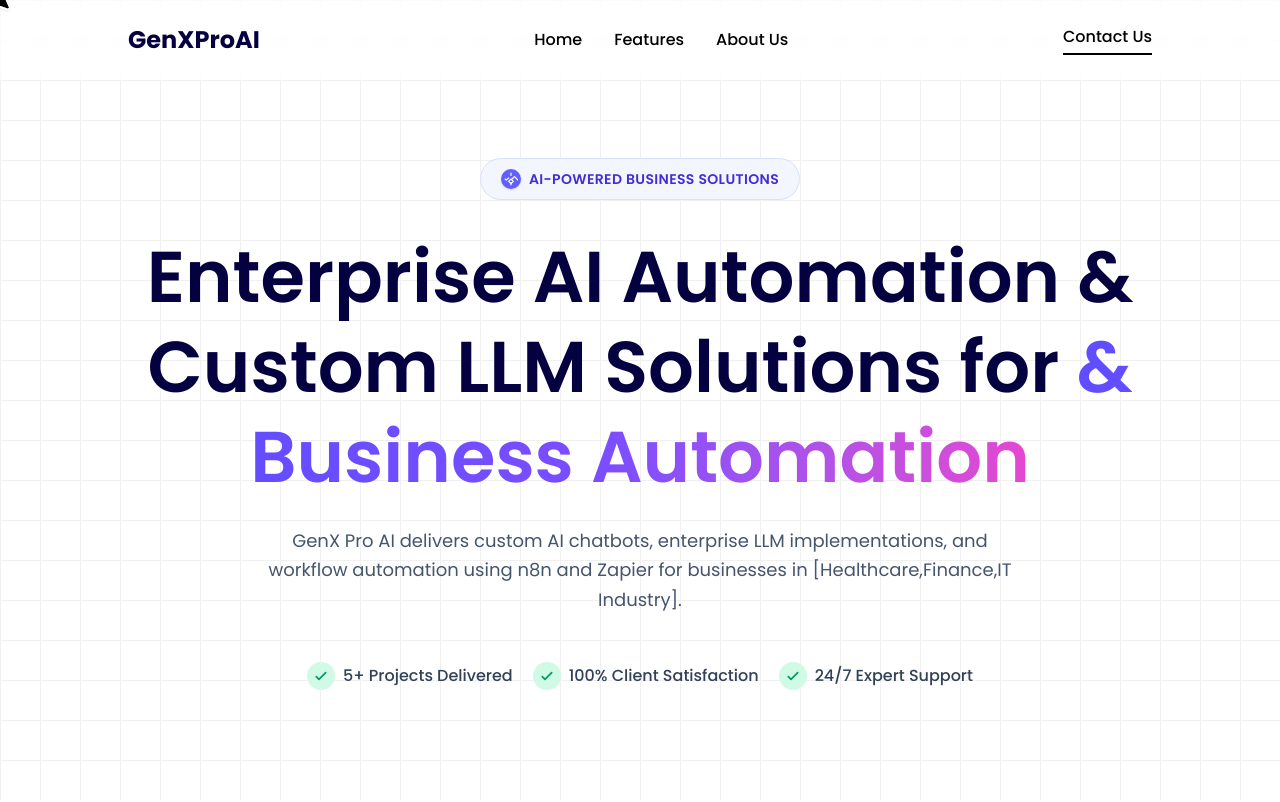
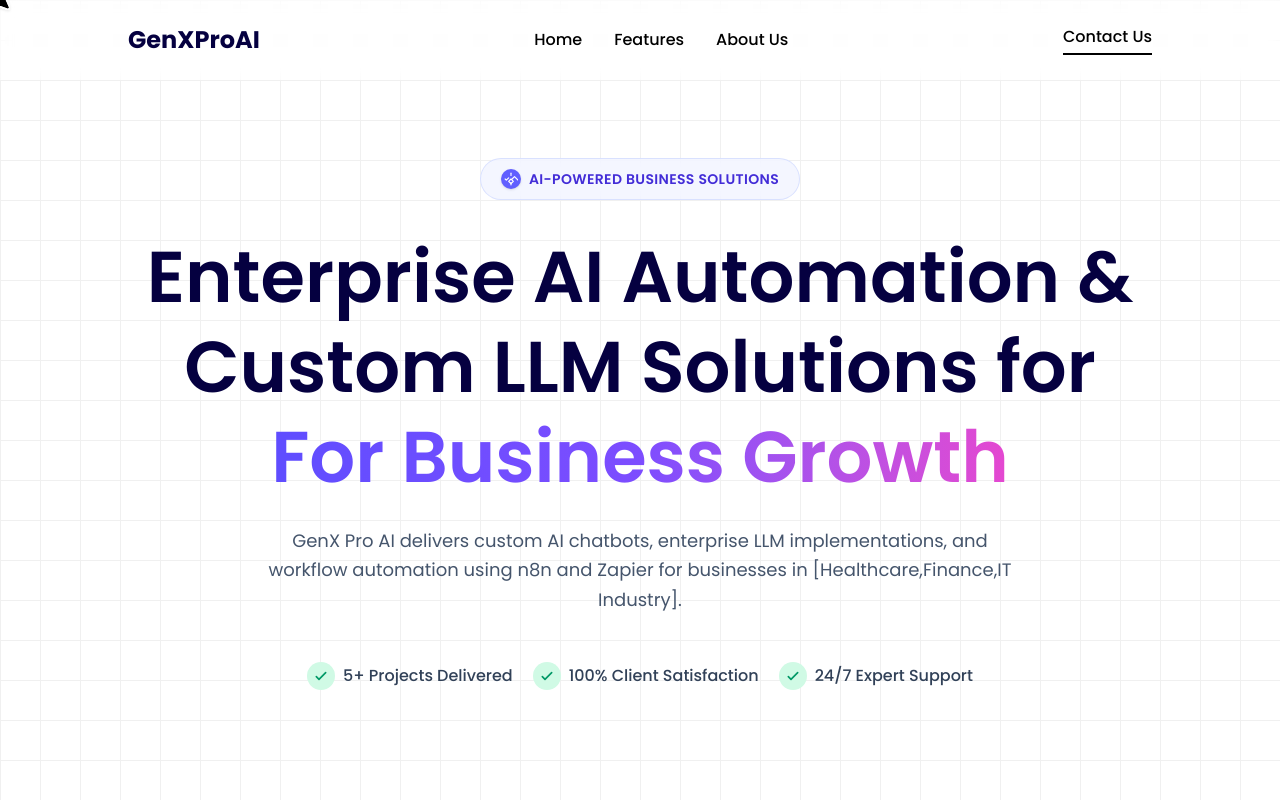
Before and after one commit to mahi12jain/GenXProAI.github.io, a React (Vite) app: page / in a window 1280 px wide. Shown: the top 802 px of the page. Built offline with nearby package versions, Linux system fonts and the light colour scheme.

Commit message:
Refactor Hero component for improved UI and functionality
Updated the Hero component to enhance the UI and improve functionality.

```diff
--- a/src/components/Hero.jsx
+++ b/src/components/Hero.jsx
@@ -119,7 +119,7 @@
           <h1 className="text-4xl md:text-6xl lg:text-7xl font-semibold max-w-5xl text-center mx-auto text-[#050040] leading-tight mb-6">
             Enterprise AI Automation & Custom LLM Solutions  for{' '}
             <span className="bg-gradient-to-r from-[#5f4dff] via-[#7d4dff] to-[#e547d0] text-transparent bg-clip-text">
-             & Business Automation
+             For Business Growth
             </span>
           </h1>
 
```
